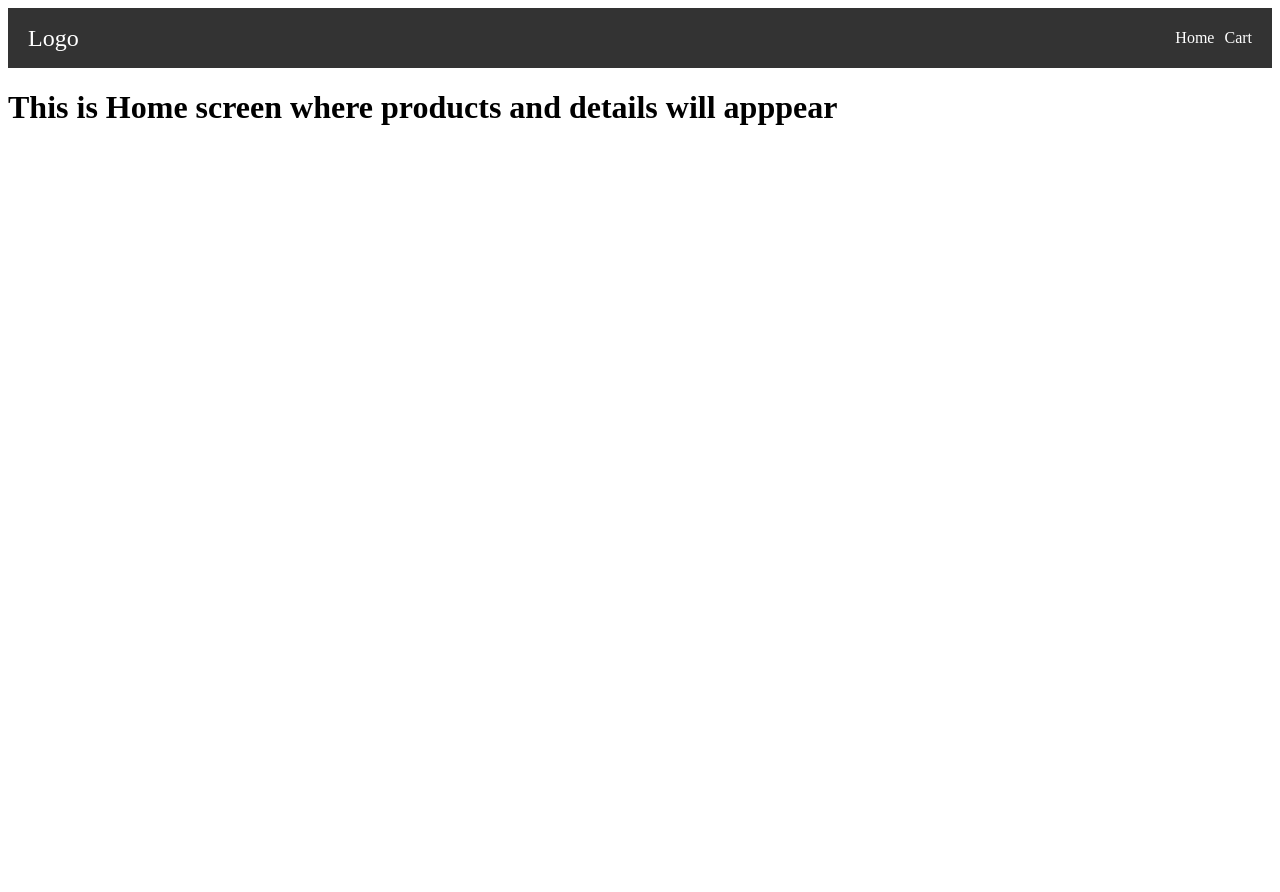
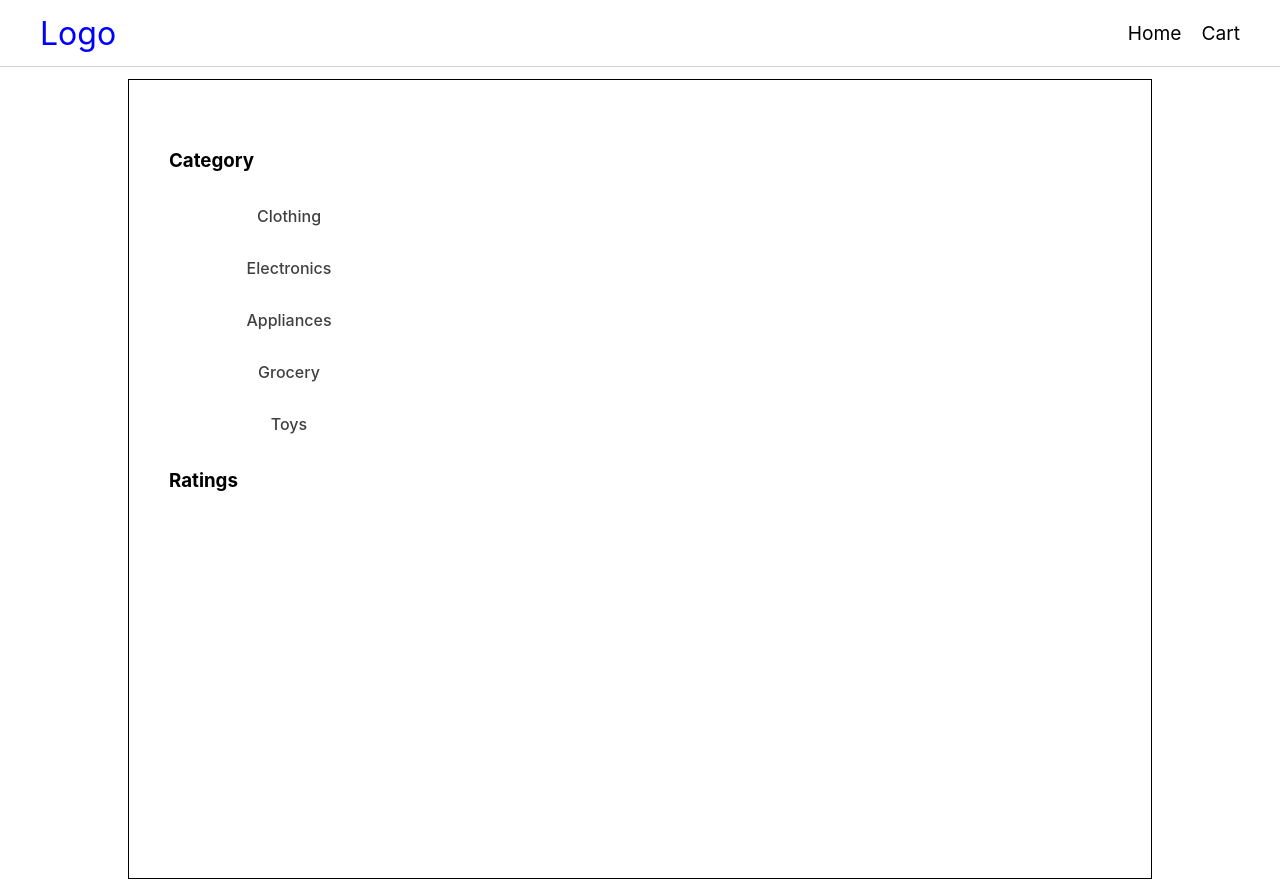
Before and after one commit to Dhanasaitholeti/shopit-ecommerce-clone, a React (Vite) app: page / in a window 1280 px wide. Before the commit the page ends 800 px from the top, so only its background shows below. Built offline with nearby package versions, Linux system fonts and the light colour scheme.

Commit message:
added styles to the sidebar and fixed the position to the side

```diff
--- /dev/null
+++ b/src/components/Sidebar.tsx
@@ -0,0 +1,21 @@
+import { SectionsWrapper, SidebarWrapper } from "./ui/Sidebar.styles";
+
+const SideBar = () => {
+  return (
+    <>
+      <SidebarWrapper>
+        <h3>Category</h3>
+        <SectionsWrapper>
+          <p>Clothing</p>
+          <p>Electronics</p>
+          <p>Appliances</p>
+          <p>Grocery</p>
+          <p>Toys</p>
+        </SectionsWrapper>
+        <h3>Ratings</h3>
+      </SidebarWrapper>
+    </>
+  );
+};
+
+export default SideBar;
--- /dev/null
+++ b/src/components/ui/Home.styles.ts
@@ -0,0 +1,9 @@
+import styled from "styled-components";
+
+export const HomeScreenWrapper = styled.div`
+  display: grid;
+  grid-template-columns: repeat(1fr, 5);
+  margin: 1vw 10vw;
+  height: 100vh;
+  border: 1px solid black;
+`;
--- a/src/components/ui/Navbar.styles.ts
+++ b/src/components/ui/Navbar.styles.ts
@@ -1,30 +1,31 @@
 import styled from "styled-components";
 
 export const NavbarContainer = styled.nav`
-  background-color: #333;
+  background-color: #fff;
   color: #fff;
   display: flex;
   align-items: center;
   justify-content: space-between;
-  padding: 5px 20px 5px 20px;
+  padding: 5px 40px;
+  box-shadow: 0 0 1px black;
 `;
 
 export const Logo = styled.a`
-  color: #fff;
-  font-size: 1.5rem;
+  color: blue;
+  font-size: 2rem;
   text-decoration: none;
 `;
 
 export const NavLinks = styled.ul`
   display: flex;
+  gap: 20px;
   list-style: none;
 `;
 
 export const NavLink = styled.li`
-  margin-left: 10px;
-
   a {
-    color: #fff;
+    font-size: 1.2rem;
+    color: #000;
     text-decoration: none;
   }
 `;
--- /dev/null
+++ b/src/components/ui/Sidebar.styles.ts
@@ -0,0 +1,26 @@
+import styled from "styled-components";
+
+export const SidebarWrapper = styled.aside`
+  display: flex;
+  flex-direction: column;
+  position: fixed;
+  top: 15%;
+  padding: 10px 40px;
+  min-width: 320px;
+`;
+
+export const SectionsWrapper = styled.section`
+  display: flex;
+  flex-direction: column;
+  align-items: center;
+  justify-content: center;
+  p {
+    font-weight: 500;
+    opacity: 0.75;
+    &:hover {
+      opacity: 1;
+      cursor: pointer;
+      color: #0070ff;
+    }
+  }
+`;
--- a/src/index.css
+++ b/src/index.css
@@ -0,0 +1,13 @@
+* {
+  box-sizing: border-box;
+}
+
+body {
+  margin: 0;
+  padding: 0;
+  font-family: -apple-system, BlinkMacSystemFont, "Segoe UI", "Roboto", "Oxygen",
+    "Ubuntu", "Cantarell", "Fira Sans", "Droid Sans", "Helvetica Neue",
+    sans-serif;
+  -webkit-font-smoothing: antialiased;
+  -moz-osx-font-smoothing: grayscale;
+}
--- a/src/pages/HomeScreen.tsx
+++ b/src/pages/HomeScreen.tsx
@@ -1,8 +1,11 @@
+import SideBar from "../components/Sidebar";
+import { HomeScreenWrapper } from "../components/ui/Home.styles";
+
 const HomeScreen = () => {
   return (
-    <div>
-      <h1>This is Home screen where products and details will apppear</h1>
-    </div>
+    <HomeScreenWrapper>
+      <SideBar />
+    </HomeScreenWrapper>
   );
 };
 
```
